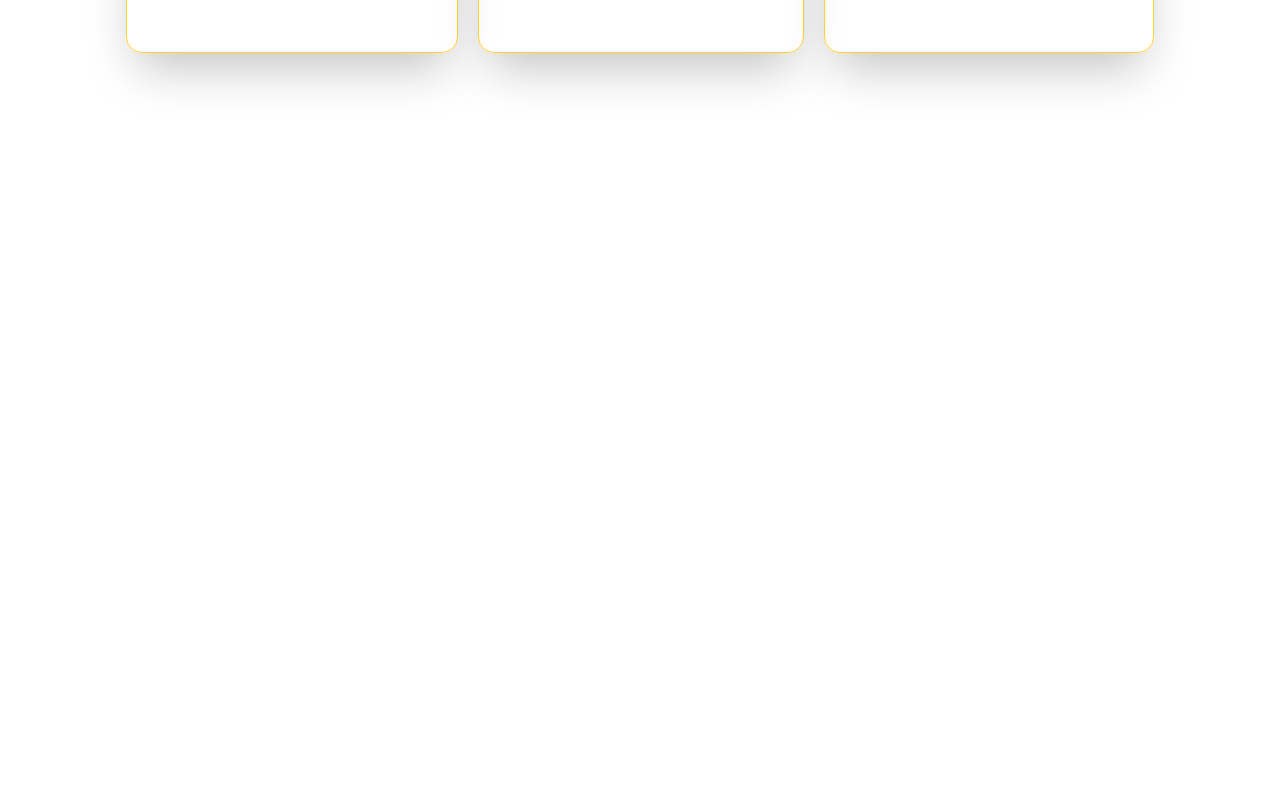
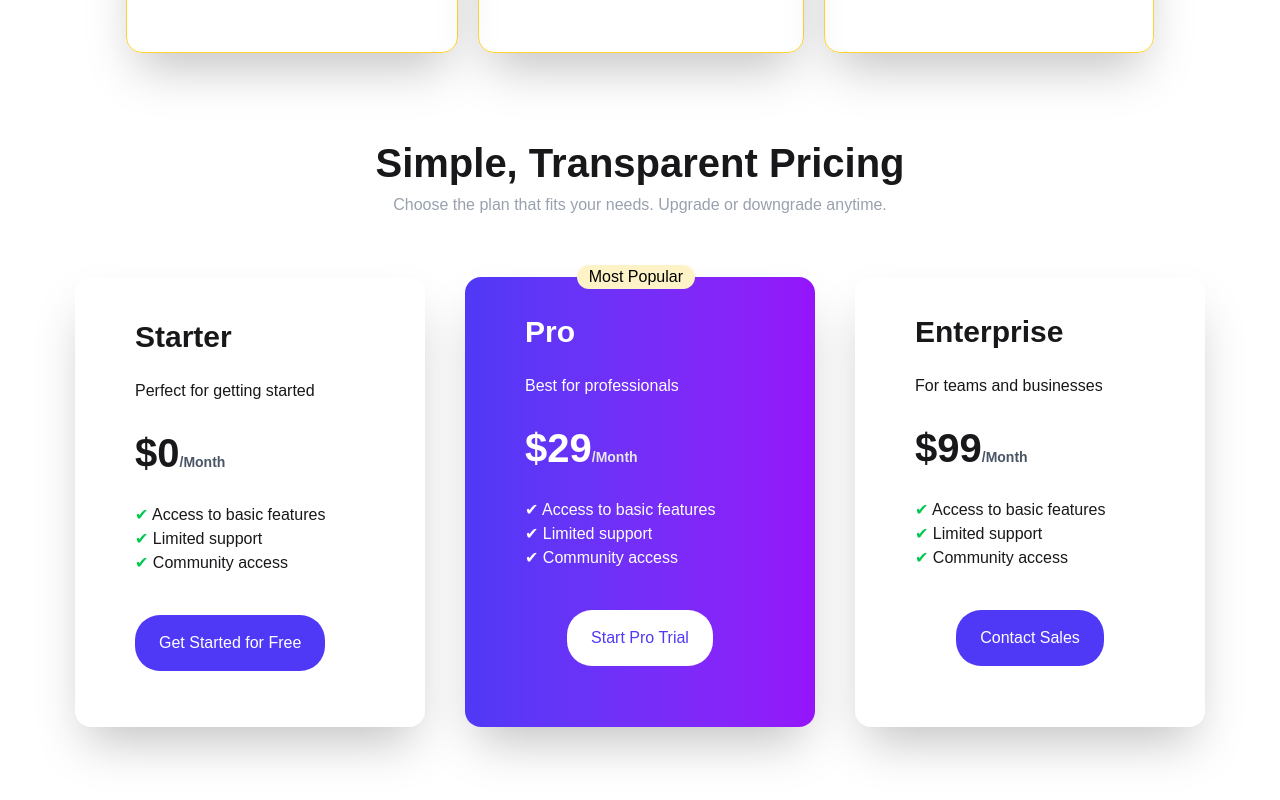
Before and after one commit to coder-minhazulalam/Digitools-Platform, a React (Vite) app: page / in a window 1280 px wide. Shown: the part 3295-4095 px from the top of the page. Before the commit the page ends 3428 px from the top, so only its background shows below. Built offline with nearby package versions, Linux system fonts and the light colour scheme.

Commit message:
Pricing Cards

```diff
--- a/src/Components/Footer/StepForAccount.jsx
+++ b/src/Components/Footer/StepForAccount.jsx
@@ -1,44 +1,165 @@
-import React from 'react';
+import React from "react";
 
 const StepForAccount = () => {
-    return (
-        <>
+  return (
+    <>
+      <div className="mt-15 text-center">
+        <h1 className="text-[40px] font-bold">Get Started in 3 Steps</h1>
+        <p className="text-[13px] text-gray-400">
+          Start using premium digital tools in minutes, not hours.
+        </p>
+      </div>
 
-        <div className='mt-15 text-center'>
-            <h1 className='text-[40px] font-bold'>Get Started in 3 Steps</h1>
-            <p className='text-[13px] text-gray-400'>Start using premium digital tools in minutes, not hours.</p>
+      <div className="h-[300px]  mt-15 mb-20 flex flex-row space-x-5 items-center justify-center mx-auto">
+        <div
+          className="h-full relative flex flex-col items-center justify-center border border-solid border-amber-300 shadow-2xl
+             rounded-2xl space-y-3 p-10"
+        >
+          <img
+            src="/assets/user.png"
+            alt="Step 1"
+            className="w-20 h-20 p-2 mb-2 bg-gray-200 rounded-full"
+          />
+          <h1 className="text-white absolute flex justify-center items-center top-3 right-3 bg-[#4F39F6] rounded-full h-10 w-10 p-4 text-center">
+            01
+          </h1>
+          <h2 className="text-lg font-semibold">Create an Account</h2>
+          <p className="text-sm text-gray-600">
+            Sign up for a free account to get started.
+          </p>
         </div>
 
-        <div className='h-[300px]  mt-15 mb-20 flex flex-row space-x-5 items-center justify-center mx-auto'>
-            <div className='h-full relative flex flex-col items-center justify-center border border-solid border-amber-300 shadow-2xl
-             rounded-2xl space-y-3 p-10'>
-               <img src='/assets/user.png' alt='Step 1' className='w-20 h-20 p-2 mb-2 bg-gray-200 rounded-full'/>
-                 <h1 className='text-white absolute flex justify-center items-center top-3 right-3 bg-[#4F39F6] rounded-full h-10 w-10 p-4 text-center'>01</h1>
-                <h2 className='text-lg font-semibold'>Create an Account</h2>
-                <p className='text-sm text-gray-600'>Sign up for a free account to get started.</p>
-            </div>
+        <div
+          className="h-full relative flex flex-col items-center justify-center border border-solid border-amber-300 shadow-2xl
+             rounded-2xl space-y-3 p-10"
+        >
+          <img
+            src="/assets/package.png"
+            alt="Step 1"
+            className="w-20 h-20 p-2 mb-2 bg-gray-200 rounded-full"
+          />
+          <h1 className="text-white absolute flex justify-center items-center top-3 right-3 bg-[#4F39F6] rounded-full h-10 w-10 p-4 text-center">
+            02
+          </h1>
+          <h2 className="text-lg font-semibold">Choose Products</h2>
+          <p className="text-sm text-gray-600 text-center">
+            Browse our catalog and select the tools<br></br> that fit your
+            needs.
+          </p>
+        </div>
+        <div
+          className="h-full relative flex flex-col items-center justify-center border border-solid border-amber-300 shadow-2xl
+             rounded-2xl space-y-3 p-10"
+        >
+          <img
+            src="/assets/rocket.png"
+            alt="Step 1"
+            className="w-20 h-20 p-4 mb-2 bg-gray-200 rounded-full"
+          />
+          <h1 className="text-white absolute flex jus    tify-center items-center top-3 right-3 bg-[#4F39F6] rounded-full h-10 w-10 p-4 text-center">
+            03
+          </h1>
+          <h2 className="text-lg font-semibold">Start Creating</h2>
+          <p className="text-sm text-gray-600 text-center">
+            Download and start using your premium<br></br> tools immediately.
+          </p>
+        </div>
+      </div>
 
-                        <div className='h-full relative flex flex-col items-center justify-center border border-solid border-amber-300 shadow-2xl
-             rounded-2xl space-y-3 p-10'>
-               <img src='/assets/package.png' alt='Step 1' className='w-20 h-20 p-2 mb-2 bg-gray-200 rounded-full'/>
-                 <h1 className='text-white absolute flex justify-center items-center top-3 right-3 bg-[#4F39F6] rounded-full h-10 w-10 p-4 text-center'>02</h1>
-                <h2 className='text-lg font-semibold'>Choose Products</h2>
-                <p className='text-sm text-gray-600 text-center'>Browse our catalog and select the tools<br></br> that fit your needs.</p>
-            </div>
-                        <div className='h-full relative flex flex-col items-center justify-center border border-solid border-amber-300 shadow-2xl
-             rounded-2xl space-y-3 p-10'>
-               <img src='/assets/rocket.png' alt='Step 1' className='w-20 h-20 p-4 mb-2 bg-gray-200 rounded-full'/>
-                 <h1 className='text-white absolute flex jus    tify-center items-center top-3 right-3 bg-[#4F39F6] rounded-full h-10 w-10 p-4 text-center'>03</h1>
-                <h2 className='text-lg font-semibold'>Start Creating</h2>
-                <p className='text-sm text-gray-600 text-center'>Download and start using your premium<br></br> tools immediately.</p>
-            </div>
+      {/* ........................................... */}
+
+      <div className="mt-15 text-center">
+        <h1 className="text-[40px] font-bold">Simple, Transparent Pricing</h1>
+        <p className="text-[16px] text-gray-400">
+          Choose the plan that fits your needs. Upgrade or downgrade anytime.
+        </p>
+      </div>
+
+      <div className="h-[450px]  mt-15 mb-20 flex flex-row space-x-10 items-center justify-center mx-auto">
+
+        <div className="h-full w-[350px] relative flex flex-col items-start justify-center  shadow-2xl rounded-2xl space-y-5 px-15 py-8">
+          <h1 className="text-[30px] font-bold">Starter</h1>
+          <p>Perfect for getting started</p>
+
+          <h2 className="text-[40px] font-semibold">
+            $0<span className="text-sm text-gray-600">/Month</span>
+          </h2>
+          <ul>
+            <li>
+              <span className="text-green-500">✔</span> Access to basic features
+            </li>
+            <li>
+              <span className="text-green-500">✔</span> Limited support
+            </li>
+            <li>
+              <span className="text-green-500">✔</span> Community access
+            </li>
+          </ul>
+
+          <button className="mt-5 px-6 py-4 mb-5 rounded-[25px]   bg-[#4F39F6] text-white ">
+            Get Started for Free
+          </button>
         </div>
-        </>
 
+        <div className="h-full w-[350px] bg-gradient-to-r from-[#4F39F6] to-[#9514FA] text-white relative flex flex-col   shadow-2xl rounded-2xl space-y-5 px-15 py-8">
+          <h1 className="text-[30px] font-bold">Pro</h1>
+          <p>Best for professionals</p>
 
+          <h1 className="absolute -top-3 right-30 bg-[#FEF3C6] rounded-2xl px-3 text-black">
+            Most Popular
+          </h1>
 
+          <h2 className="text-[40px] font-semibold">
+            $29<span className="text-sm text-gray-200">/Month</span>
+          </h2>
+          <ul>
+            <li>
+              <span className="text-white-500">✔</span> Access to basic features
+            </li>
+            <li>
+              <span className="text-white-500">✔</span> Limited support
+            </li>
+            <li>
+              <span className="text-white-500">✔</span> Community access
+            </li>
+          </ul>
 
-    );
+<div className="flex items-center justify-center">
+              <button className="mt-5 px-6 py-4 mb-5 rounded-[25px]  bg-white text-[#4F39F6]  hover:bg-[#3a2ab8] transition duration-300">
+            Start Pro Trial
+          </button>
+</div>
+
+        </div>
+
+        <div className="h-full w-[350px] relative flex flex-col  shadow-2xl rounded-2xl space-y-5 px-15 py-8">
+          <h1 className="text-[30px] font-bold">Enterprise</h1>
+          <p>For teams and businesses</p>
+
+          <h2 className="text-[40px] font-semibold">
+            $99<span className="text-sm text-gray-600">/Month</span>
+          </h2>
+          <ul>
+            <li>
+              <span className="text-green-500">✔</span> Access to basic features
+            </li>
+            <li>
+              <span className="text-green-500">✔</span> Limited support
+            </li>
+            <li>
+              <span className="text-green-500">✔</span> Community access
+            </li>
+          </ul>
+
+        <div className="flex items-center justify-center">
+        <button className="mt-5 px-6 py-4 mb-5 rounded-[25px] bg-[#4F39F6] text-white hover:bg-[#3a2ab8] transition duration-300">
+            Contact Sales
+        </button>
+        </div>
+        </div>
+      </div>
+    </>
+  );
 };
 
 export default StepForAccount;
```
